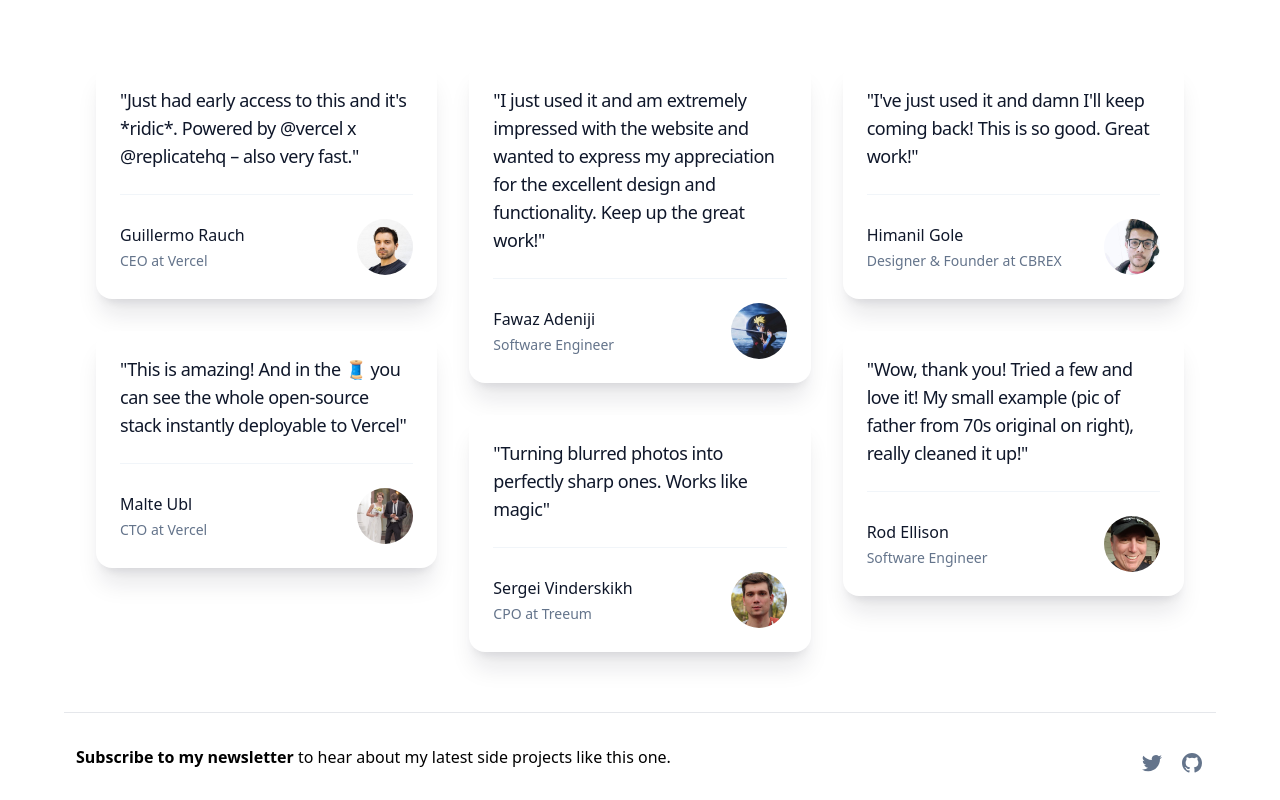
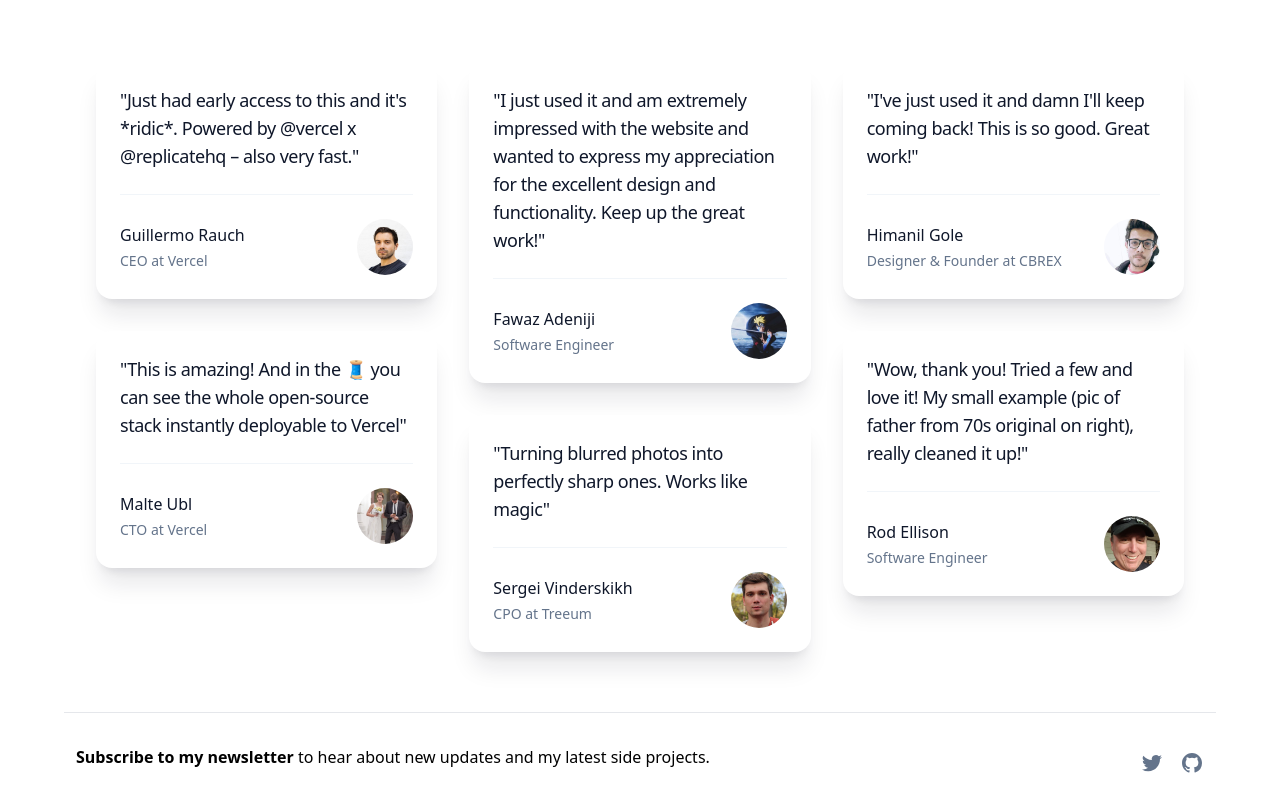
Before and after one commit to gahanmakwana/AI-based-SaaS-App, a Next.js app: page / in a window 1280 px wide. Shown: the part 1302-2102 px from the top of the page. Built offline with nearby package versions, Linux system fonts and the light colour scheme.

Commit message:
small copy change in the footer

```diff
--- a/components/Footer.tsx
+++ b/components/Footer.tsx
@@ -12,7 +12,7 @@ export default function Footer() {
         >
           Subscribe to my newsletter
         </a>{" "}
-        to hear about my latest side projects like this one.
+        to hear about new updates and my latest side projects.
       </div>
       <div className="flex space-x-4 pb-4 sm:pb-0">
         <Link
```
